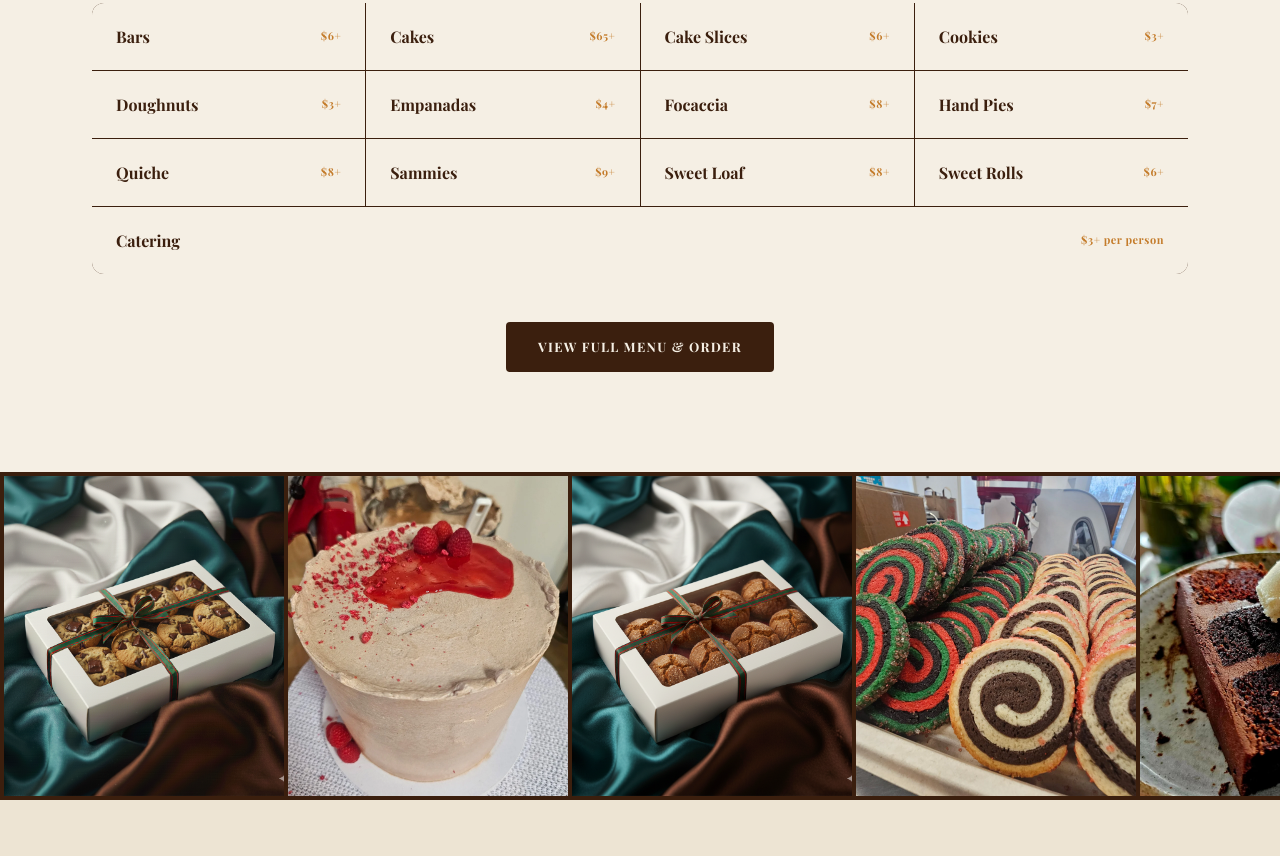
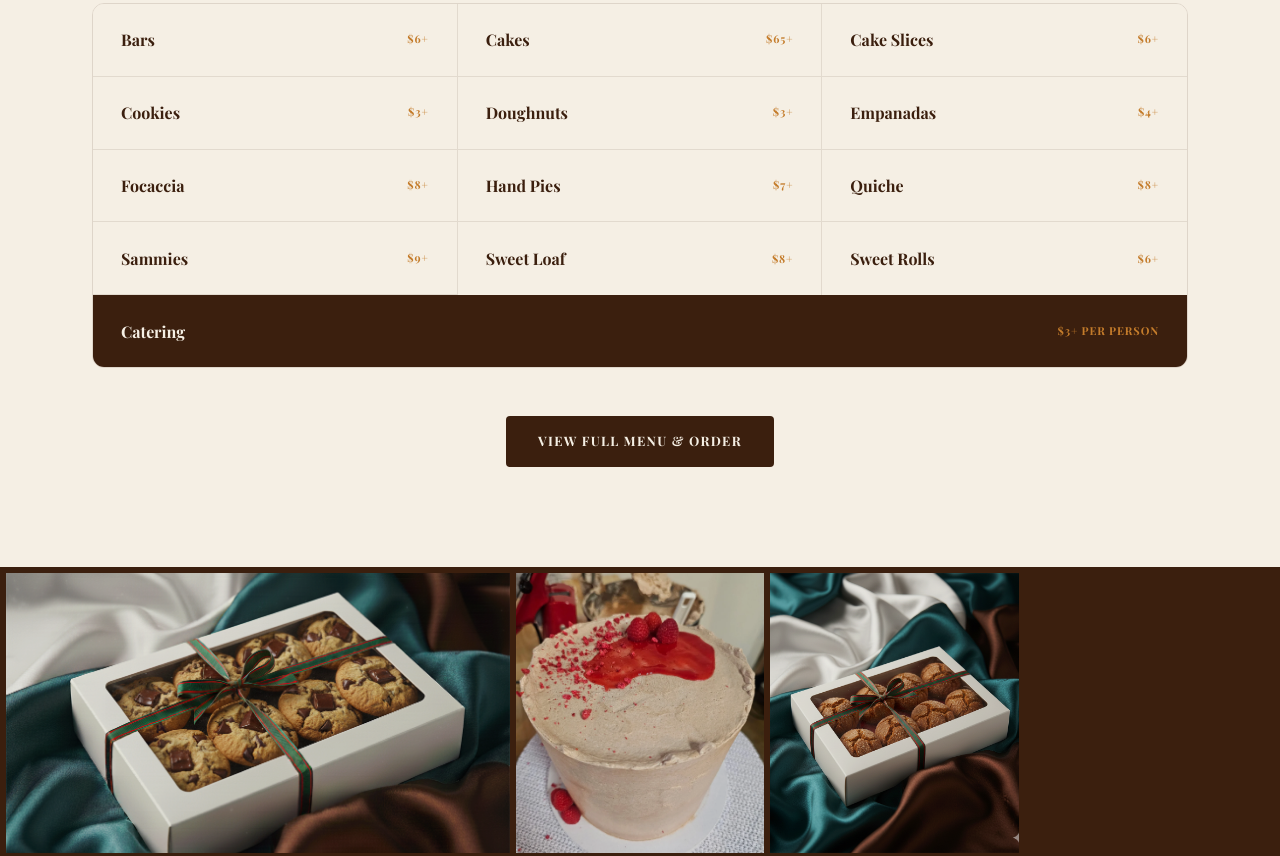
Before and after one commit to Salatm0/BSBC, a plain HTML site: page index.html in a window 1280 px wide. Shown: the part 3144-4000 px from the top of the page. Drawn offline with nearby package versions, Linux system fonts and the light colour scheme; a web font is replaced by a local one.

Commit message:
Update styles.css

```diff
--- a/styles.css
+++ b/styles.css
@@ -601,24 +601,36 @@ p {
 
 .menu-grid {
   display: grid;
-  grid-template-columns: repeat(auto-fill, minmax(220px, 1fr));
-  gap: 1px;
-  background: var(--chocolate);
+  grid-template-columns: repeat(3, 1fr);
+  gap: 0;
+  border: 1.5px solid rgba(59,31,14,0.12);
   border-radius: var(--radius-lg);
   overflow: hidden;
   margin-bottom: 1.5rem;
 }
 .menu-item {
   background: var(--cream);
-  padding: 1.25rem 1.5rem;
+  padding: 1.4rem 1.75rem;
   display: flex;
   justify-content: space-between;
   align-items: center;
   gap: 1rem;
+  border-bottom: 1.5px solid rgba(59,31,14,0.1);
+  border-right: 1.5px solid rgba(59,31,14,0.1);
   transition: background 0.2s;
+  position: relative;
 }
+.menu-item:nth-child(3n) { border-right: none; }
+.menu-item:nth-last-child(-n+3):not(.full-width) { border-bottom: none; }
 .menu-item:hover { background: #fdf6ec; }
-.menu-item.full-width { grid-column: 1 / -1; }
+.menu-item.full-width {
+  grid-column: 1 / -1;
+  border-right: none;
+  border-bottom: none;
+  background: var(--chocolate);
+}
+.menu-item.full-width .item-name { color: var(--cream); font-size: 1rem; }
+.menu-item.full-width .item-price { color: var(--caramel); }
 .item-name {
   font-family: var(--font-display);
   font-size: 1rem;
@@ -631,7 +643,8 @@ p {
   font-weight: 700;
   color: var(--caramel);
   white-space: nowrap;
-  letter-spacing: 0.05em;
+  letter-spacing: 0.08em;
+  text-transform: uppercase;
 }
 
 .menu-note {
@@ -645,33 +658,39 @@ p {
 
 .menu-cta-row { text-align: center; margin-top: 3rem; }
 
-/* ---- GALLERY STRIP ---- */
+/* ---- GALLERY GRID ---- */
 .gallery-strip {
   background: var(--chocolate);
-  overflow-x: auto;
-  scrollbar-width: none;
-  -ms-overflow-style: none;
+  padding: 6px;
 }
-.gallery-strip::-webkit-scrollbar { display: none; }
 .gallery-scroll {
-  display: flex;
-  gap: 4px;
-  min-width: max-content;
-  padding: 4px;
+  display: grid;
+  grid-template-columns: repeat(5, 1fr);
+  grid-template-rows: 280px 280px 280px;
+  gap: 6px;
 }
+/* Span certain tiles for visual interest */
+.gallery-item:nth-child(1)  { grid-column: span 2; grid-row: span 1; }
+.gallery-item:nth-child(4)  { grid-column: span 2; grid-row: span 1; }
+.gallery-item:nth-child(6)  { grid-column: span 2; grid-row: span 2; }
+.gallery-item:nth-child(9)  { grid-column: span 2; grid-row: span 1; }
+.gallery-item:nth-child(12) { grid-column: span 2; grid-row: span 1; }
+
 .gallery-item {
-  width: 280px;
-  height: 320px;
-  flex-shrink: 0;
   overflow: hidden;
+  position: relative;
 }
-.gallery-item.tall { height: 380px; }
+.gallery-item.tall { /* no longer needed but kept for compat */ }
 .gallery-item img {
   width: 100%; height: 100%;
   object-fit: cover;
-  transition: transform 0.5s ease;
+  transition: transform 0.55s ease, filter 0.4s ease;
+  filter: brightness(0.93);
 }
-.gallery-item:hover img { transform: scale(1.04); }
+.gallery-item:hover img {
+  transform: scale(1.06);
+  filter: brightness(1);
+}
 
 /* ---- SERVICES ---- */
 .services { background: var(--parchment); }
@@ -964,6 +983,13 @@ cite {
   .nav-links { display: none; }
   .hamburger { display: flex; }
 
+  .gallery-scroll {
+    grid-template-columns: repeat(2, 1fr);
+    grid-template-rows: auto;
+  }
+  .gallery-item:nth-child(n) { grid-column: span 1; grid-row: span 1; }
+  .gallery-item:nth-child(1), .gallery-item:nth-child(6) { grid-column: span 2; }
+
   .about-grid { grid-template-columns: 1fr; }
   .img-stack { max-width: 420px; margin: 0 auto; }
 
@@ -987,7 +1013,9 @@ cite {
 }
 
 @media (max-width: 480px) {
-  .menu-grid { grid-template-columns: 1fr; }
+  .menu-grid { grid-template-columns: 1fr 1fr; }
+  .menu-item:nth-child(3n) { border-right: 1.5px solid rgba(59,31,14,0.1); }
+  .menu-item:nth-child(2n) { border-right: none; }
   .hero-buttons { flex-direction: column; align-items: center; }
   .order-buttons { flex-direction: column; align-items: center; }
 }
```
